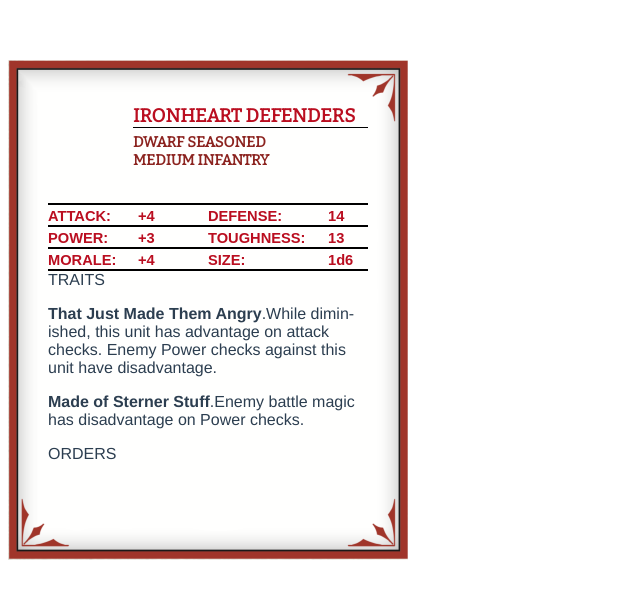
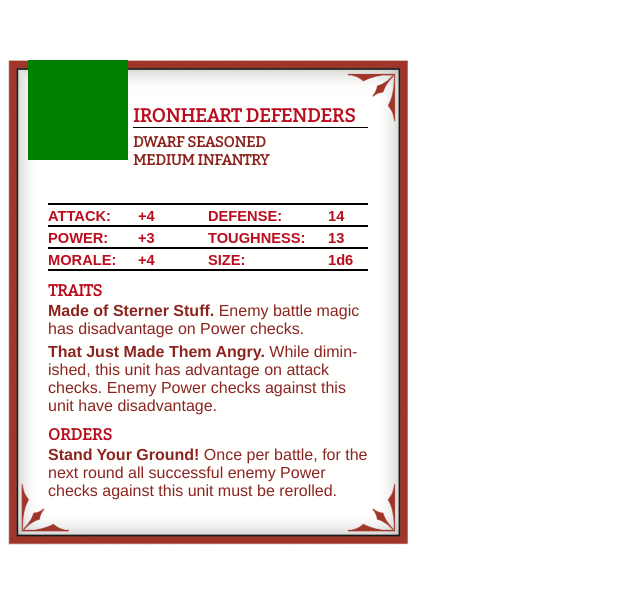
Before and after one commit to kotoole1/mcdm-units, a Vue app: page / in a window 1280 px wide. Shown: the top 598 px of the page, without its empty margins (0-640 px from the left). Built offline with nearby package versions, Linux system fonts and the light colour scheme; a web font is replaced by a local one.

Commit message:
proper card sizing to fit all orders

```diff
--- a/postcss.config.js
+++ b/postcss.config.js
@@ -2,4 +2,4 @@ module.exports = {
   plugins: {
     autoprefixer: {}
   }
-}
+};
--- a/src/components/ancestry.ts
+++ b/src/components/ancestry.ts
@@ -9,8 +9,8 @@ export const AncestryOptions: {[key: string]: Ancestry} = {
   DWARF: {
     name: 'Dwarf',
     traits: [
+      Traits.STERNER_STUFF,
       Traits.ANGRY,
-      Traits.STERNER_STUFF,
     ],
   },
 };
--- /dev/null
+++ b/src/components/banners.less
@@ -0,0 +1,11 @@
+.banner {
+  position: absolute;
+  background-color: green;
+}
+
+.std-banner-left {
+  left: 20px;
+  top: 0;
+  width: 100px;
+  height: 100px;
+}
--- a/src/components/trait.ts
+++ b/src/components/trait.ts
@@ -10,6 +10,6 @@ export const Traits: {[key: string]: Trait } = {
   },
   ANGRY: {
     name: 'That Just Made Them Angry',
-    description: 'While dimin- ished, this unit has advantage on attack checks. Enemy Power checks against this unit have disadvantage.',
+    description: 'While diminished, this unit has advantage on attack checks. Enemy Power checks against this unit have disadvantage.',
   },
 };
--- a/src/components/unitBase.ts
+++ b/src/components/unitBase.ts
@@ -1,6 +1,7 @@
 import {Ancestry, AncestryOptions} from '@/components/ancestry';
 import {Equipment, EquipmentOptions} from '@/components/equipment';
 import {Experience, ExperienceOptions} from '@/components/experience';
+import {Order, Orders} from '@/components/order';
 import {Trait} from '@/components/trait';
 import {UnitType, UnitTypeOptions} from '@/components/unitType';
 import Component from 'vue-class-component';
@@ -13,6 +14,7 @@ export class UnitBase extends Vue {
   protected experience: Experience = ExperienceOptions.SEASONED;
   protected equipment: Equipment = EquipmentOptions.MEDIUM;
   protected unitType: UnitType = UnitTypeOptions.INFANTRY;
+  protected orders: Order[] = [ Orders.STAND_YOUR_GROUND ];
 
   protected get traits(): Trait[] {
     const ret: Trait[] = [];
--- a/src/components/unitCard.vue
+++ b/src/components/unitCard.vue
@@ -1,7 +1,9 @@
 <template>
   <div class="std">
-    <div class="background"></div>
     <div class="content">
+      <div class="banner std-banner-left">
+
+      </div>
       <div class="heading">
         <div class="name">{{ title }}</div>
         <div class="descriptor-line">{{ ancestry.name }} {{ experience.name }}</div>
@@ -21,8 +23,9 @@
             <div class="std-td"><span>SIZE:</span><span>1d6</span></div></div>
         </div>
         <div class="section-title">TRAITS</div>
-        <p v-for="trait in traits"><b>{{ trait.name }}</b>.{{ trait.description }}</p>
+        <p class="section-content" v-for="trait in traits"><b>{{ trait.name }}.</b> {{ trait.description }}</p>
         <div class="section-title">ORDERS</div>
+        <p class="section-content" v-for="order in orders"><b>{{ order.name }}!</b> {{ order.description }}</p>
       </div>
     </div>
   </div>
@@ -43,28 +46,32 @@ export default class UnitCard extends UnitBase {
   @overall-height: 500px;
   @border-slice: 120;
   @border-width: 60px;
+  @padding-width: 40px;
   @dark-red: rgb(140, 36, 32);
   @light-red: rgb(186, 14, 32);
 
+  div {
+    box-sizing: border-box;
+  }
+
+  p {
+    hyphens: auto;
+  }
+
   .std {
     width: @overall-width;
-    height: @overall-height;
+    /*<!--height: @overall-height;-->*/
     text-align: left;
-
-    .background {
-      /*display: block;*/
-      position: absolute;
-      width: calc(@overall-width - 2 * @border-width);
-      height: calc(@overall-height - 2 * @border-width);
-      border: @border-width solid;
-      border-image-source: url(../assets/original-background.png);
-      border-image-slice: @border-slice fill;
-      border-image-repeat: stretch;
-    }
+    position: absolute;
+    border: @border-width solid;
+    border-image-source: url(../assets/original-background.png);
+    border-image-slice: @border-slice fill;
+    border-image-repeat: stretch;
 
     .content {
+      margin: -@border-width;
       position: relative;
-      padding: 40px;
+      padding: @padding-width;
     }
 
     .heading {
@@ -100,6 +107,7 @@ export default class UnitCard extends UnitBase {
     }
 
     .std-table {
+      margin-bottom: 5px;
       .std-tr {
         border-top: 2px solid black;
         padding-top: 3px;
@@ -134,5 +142,26 @@ export default class UnitCard extends UnitBase {
         border-bottom: 2px solid black;
       }
     }
+
+    .section-title {
+      margin-top: 10px;
+      font-family: 'Bitter', serif;
+      font-weight: 800;
+      /*font-size: 14pt;*/
+      color: @light-red;
+    }
+    .section-content {
+      color: @dark-red;
+      margin-top: 2px;
+      margin-bottom: 5px;
+    }
+    /*.std-banner-left {*/
+      /*position: absolute;*/
+      /*background-color: green;*/
+      /*left: 20px;*/
+      /*top: 0px;*/
+      /*width: 100px;*/
+      /*height: 100px;*/
+    /*}*/
   }
 </style>
--- a/src/main.ts
+++ b/src/main.ts
@@ -1,5 +1,6 @@
 import Vue from 'vue';
 import App from './App.vue';
+import './components/banners.less'
 
 Vue.config.productionTip = false;
 
```
